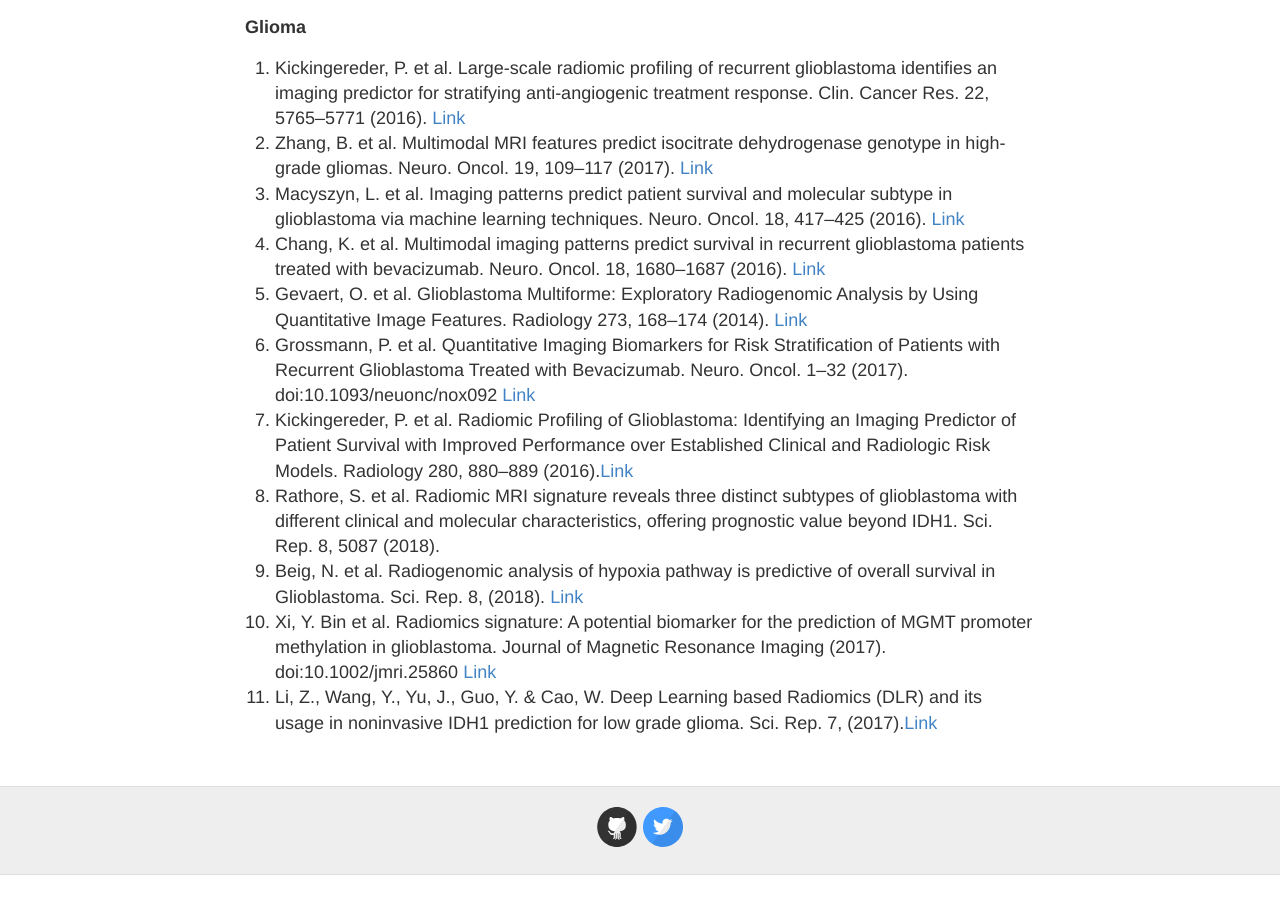
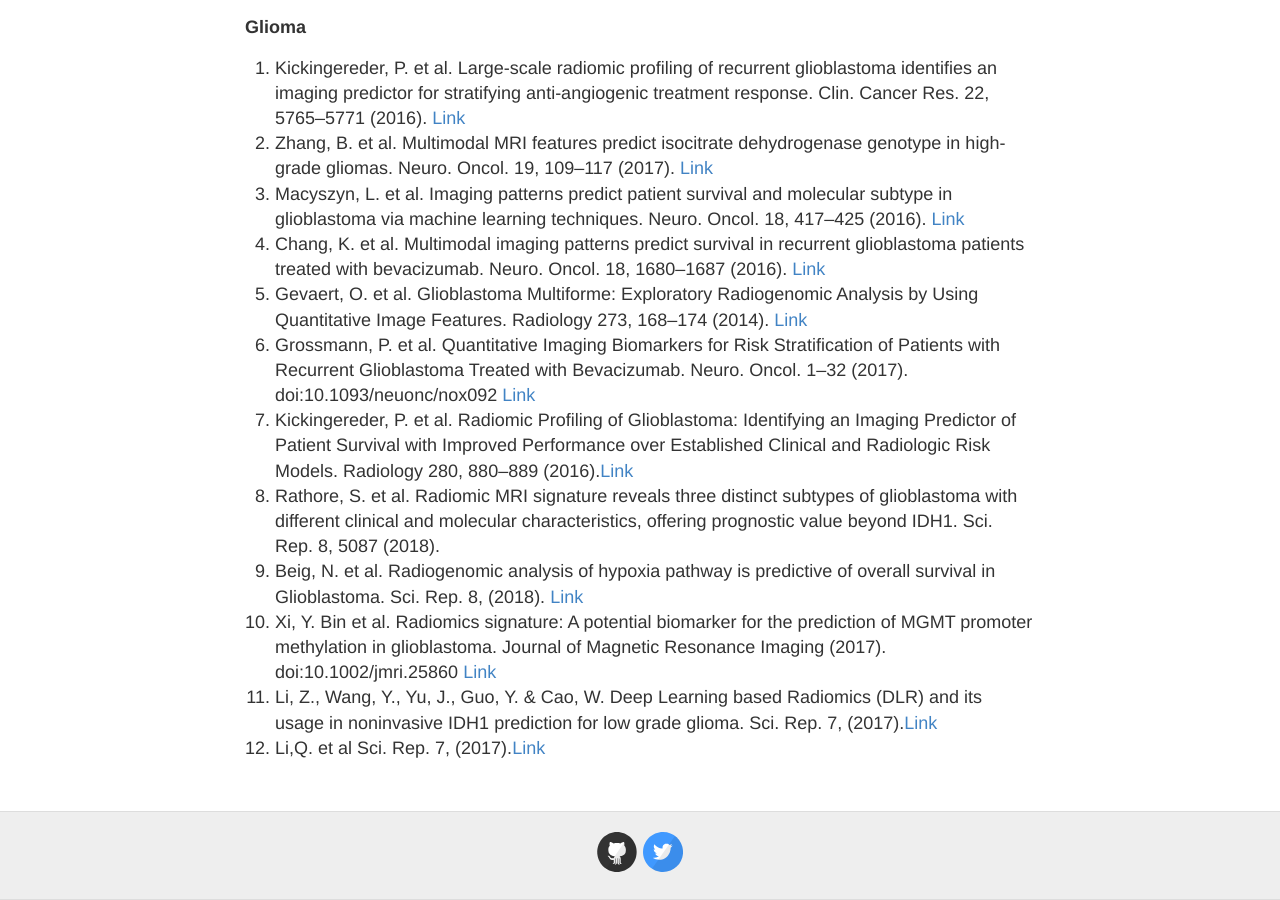
Before and after one commit to QTIM-Lab/Radiomics_reference, a Jekyll site: the page built from pubs.html, in a window 1280 px wide and 900 px high, scrolled down 777 px. Built offline with Jekyll 4.4.1, drawn with Linux system fonts in a browser that asks for light colours; before the commit the page ends 1652 px from its top, so only the background shows below that.

Commit message:
Update pubs.html

```diff
--- a/pubs.html
+++ b/pubs.html
@@ -61,6 +61,9 @@ permalink: /pubs/
 
 
 	<li>Li, Z., Wang, Y., Yu, J., Guo, Y. & Cao, W. Deep Learning based Radiomics (DLR) and its usage in noninvasive IDH1 prediction for low grade glioma. Sci. Rep. 7, (2017).<a href="https://www.ncbi.nlm.nih.gov/pubmed/28926163">Link </a> </li>
+
+	<li>Li,Q. et al Sci. Rep. 7, (2017).<a href="https://www.nature.com/articles/s41598-017-14753-7">Link </a> </li>
+
 	<ol>
 
 </div>
```
